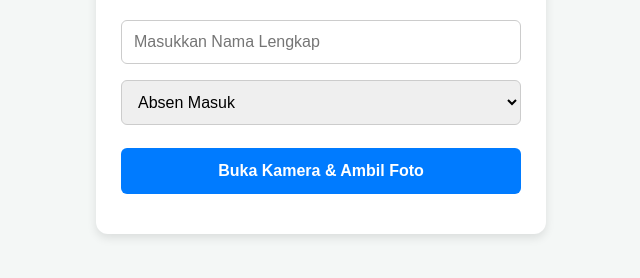
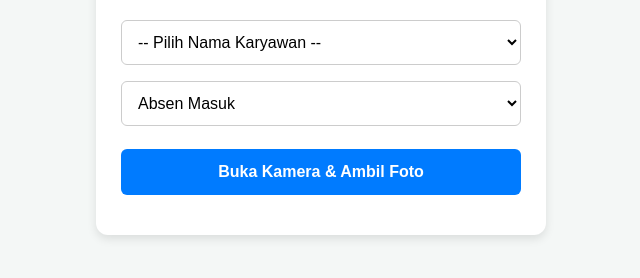
Before and after one commit to muhammadrickiprayuda05-max/ABSENSI-KEHADIRAN, a plain HTML site: page index.html in a window 1280 px wide. Shown: the part 96-374 px from the top of the page, without its empty margins (319-959 px from the left). Drawn offline with Linux system fonts and the light colour scheme.

Commit message:
Update index.html

```diff
--- a/index.html
+++ b/index.html
@@ -8,7 +8,7 @@
         body { font-family: Arial, sans-serif; background-color: #f4f7f6; display: flex; justify-content: center; padding: 20px; margin: 0; }
         .container { background: white; padding: 25px; border-radius: 12px; box-shadow: 0 4px 10px rgba(0,0,0,0.1); max-width: 400px; width: 100%; text-align: center; }
         h2 { color: #333; margin-bottom: 15px; }
-        input[type="text"], select { width: 100%; padding: 12px; margin: 8px 0; border: 1px solid #ccc; border-radius: 6px; box-sizing: border-box; font-size: 16px; }
+        select { width: 100%; padding: 12px; margin: 8px 0; border: 1px solid #ccc; border-radius: 6px; box-sizing: border-box; font-size: 16px; background-color: white; }
         .btn-camera { display: block; width: 100%; padding: 14px; margin-top: 15px; background-color: #007bff; color: white; border-radius: 6px; font-size: 16px; font-weight: bold; cursor: pointer; box-sizing: border-box; }
         input[type="file"] { display: none; }
         canvas { width: 100%; border-radius: 8px; margin-top: 15px; display: none; border: 1px solid #ddd; }
@@ -20,7 +20,38 @@
 
 <div class="container">
     <h2>Absensi Kehadiran</h2>
-    <input type="text" id="nama" placeholder="Masukkan Nama Lengkap" required>
+
+    <!-- Daftar pilihan nama persis sesuai urutan di Sheet2 -->
+    <select id="nama" required>
+        <option value="">-- Pilih Nama Karyawan --</option>
+        <option value="Muhammad Ricki Prayuda">Muhammad Ricki Prayuda</option>
+        <option value="Arfan Alfarisy">Arfan Alfarisy</option>
+        <option value="Syahfik">Syahfik</option>
+        <option value="Imam Fauzi">Imam Fauzi</option>
+        <option value="Tajul Arhaes">Tajul Arhaes</option>
+        <option value="Adi Ronaldi">Adi Ronaldi</option>
+        <option value="Agib Ibnu">Agib Ibnu</option>
+        <option value="Ahmad Faisal">Ahmad Faisal</option>
+        <option value="ALEXANDER ROBERTO">ALEXANDER ROBERTO</option>
+        <option value="ANDRI SHEF CENGKO">ANDRI SHEF CENGKO</option>
+        <option value="Ariansyah">Ariansyah</option>
+        <option value="Amian">Amian</option>
+        <option value="Aufa Habibi">Aufa Habibi</option>
+        <option value="Dwiki Pradana">Dwiki Pradana</option>
+        <option value="Elih">Elih</option>
+        <option value="Fransiskus Dewa">Fransiskus Dewa</option>
+        <option value="Nandi Aziz">Nandi Aziz</option>
+        <option value="Riki Fadilah">Riki Fadilah</option>
+        <option value="ROY CAVALLERA">ROY CAVALLERA</option>
+        <option value="Abdul Jailani">Abdul Jailani</option>
+        <option value="Ajis Julpani">Ajis Julpani</option>
+        <option value="Muhammad Adam Azhari">Muhammad Adam Azhari</option>
+        <option value="Ray Steven">Ray Steven</option>
+        <option value="Suhendi">Suhendi</option>
+        <option value="Syafrizal Suhendar">Syafrizal Suhendar</option>
+        <option value="Yudha">Yudha</option>
+        <option value="Teguh">Teguh</option>
+    </select>
 
     <select id="keterangan" onchange="cekPilihanBreak()">
         <option value="Masuk">Absen Masuk</option>
@@ -52,9 +83,9 @@
     const statusText = document.getElementById('statusText');
     const keteranganSelect = document.getElementById('keterangan');
     const durasiBreakSelect = document.getElementById('durasiBreak');
+    const namaSelect = document.getElementById('nama');
     let sudahAmbilFoto = false;
 
-    // Menyembunyikan tombol kamera dan langsung memunculkan tombol Kirim saat memilih Absen Break
     function cekPilihanBreak() {
         statusText.innerText = "";
         if (keteranganSelect.value === "Break") {
@@ -75,11 +106,10 @@
         }
     }
 
-    // Memproses foto dari kamera asli HP (hanya untuk Masuk dan Pulang)
     inputKamera.addEventListener('change', function(event) {
-        const nama = document.getElementById('nama').value.trim();
+        const nama = namaSelect.value;
         if (!nama) {
-            alert("Harap isi Nama Lengkap terlebih dahulu sebelum mengambil foto!");
+            alert("Harap pilih Nama Karyawan terlebih dahulu sebelum mengambil foto!");
             inputKamera.value = "";
             return;
         }
@@ -119,11 +149,10 @@
         reader.readAsDataURL(file);
     });
 
-    // Kirim data ke Google Sheets (dan foto jika bukan Break)
     btnSubmit.addEventListener('click', () => {
-        const nama = document.getElementById('nama').value.trim();
+        const nama = namaSelect.value;
         if (!nama) {
-            alert("Harap isi Nama Lengkap terlebih dahulu!");
+            alert("Harap pilih Nama Karyawan terlebih dahulu!");
             return;
         }
 
@@ -131,13 +160,7 @@
         const durasiBreak = durasiBreakSelect.value;
         const fotoBase64 = (keterangan === "Break") ? "" : canvas.toDataURL('image/jpeg', 0.8);
 
-        // GANTI DENGAN URL WEB APP GOOGLE APPS SCRIPT ANDA
-        const scriptURL = "https://script.google.com/macros/s/AKfycbxjMbOJGdmnAAdn1bUjPyFBvZLyfNJkekw7RYGGnNqb1Pi045AI4FohHcsp5XAcBSss/exec";
-
-        if (scriptURL === "TEMPEL_URL_APPS_SCRIPT_ANDA_DI_SINI") {
-            alert("URL Google Apps Script belum dimasukkan ke dalam kode.");
-            return;
-        }
+        const scriptURL = "https://google.com";
 
         btnSubmit.disabled = true;
         statusText.style.color = "#007bff";
```
